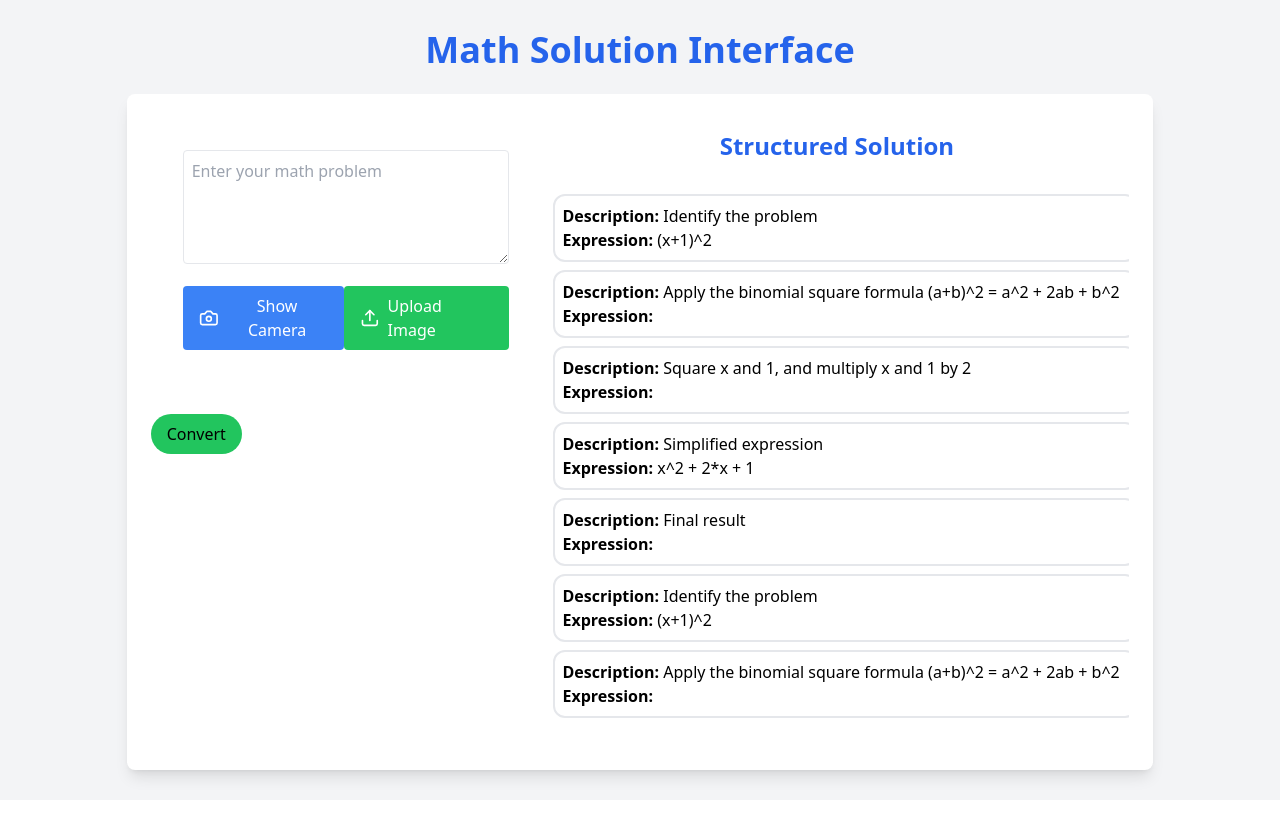
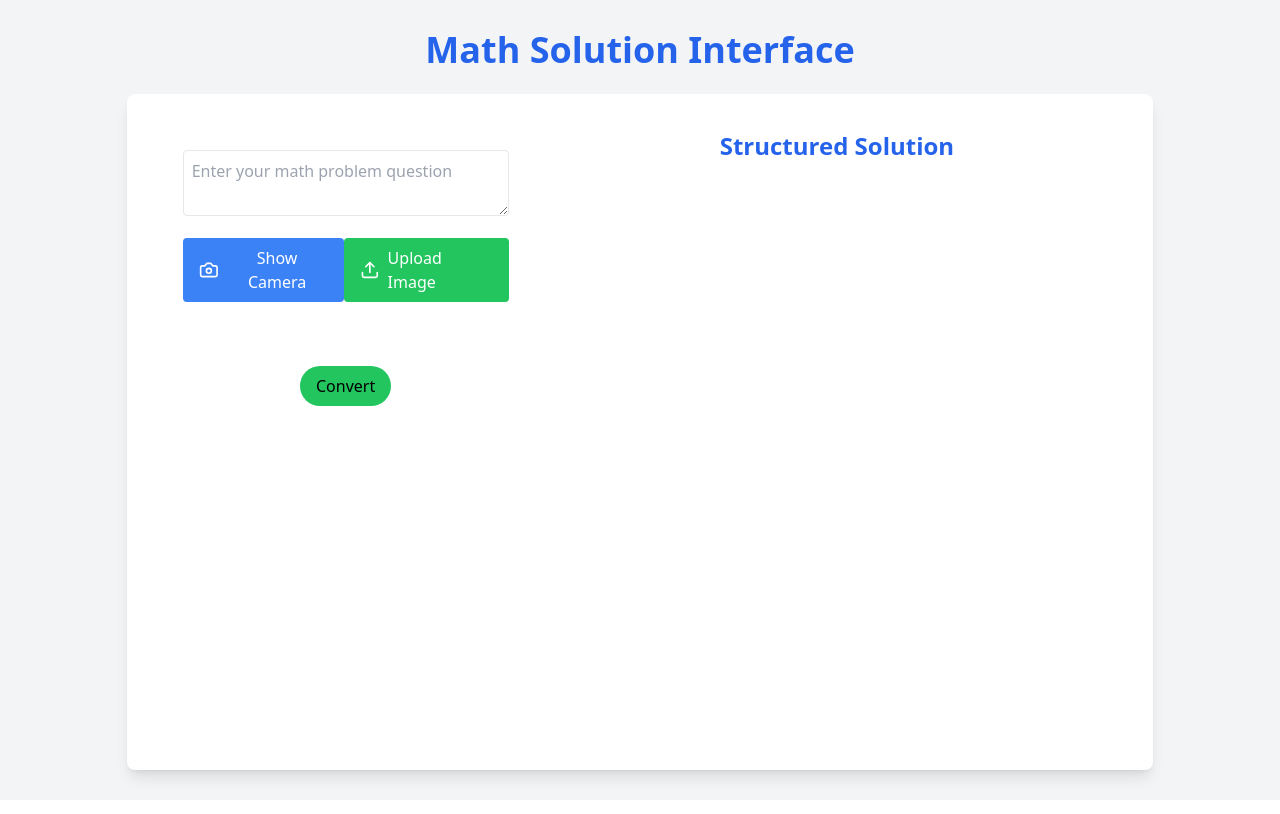
Before and after one commit to Davshiv20/mathFormalizer, a React (Vite) app in the folder math-solution-interface/: page / in a window 1280 px wide. Built offline with nearby package versions, Linux system fonts and the light colour scheme.

Commit message:
Prompt Change and UI Changes

```diff
--- a/math-solution-interface/src/App.jsx
+++ b/math-solution-interface/src/App.jsx
@@ -14,7 +14,7 @@ function App() {
         <div className="w-5/6 bg-white rounded-lg shadow-lg p-6 flex gap-1 h-[90%]">
           <div className="w-2/5">
             <MathInput />
-            <div className="mt-4">
+            <div className="mt-4 flex justify-center">
               <ConvertButton />
             </div>
           </div>
--- a/math-solution-interface/src/components/MathInput.jsx
+++ b/math-solution-interface/src/components/MathInput.jsx
@@ -63,9 +63,10 @@ const MathInput = () => {
         className="w-full p-2 border rounded mb-4"
         value={input}
         onChange={handleInputChange}
-        placeholder="Enter your math problem"
-        rows="4"
+        placeholder="Enter your math problem question"
+        rows="2"
       />
+
       <div className="flex justify-between mb-4">
         <button
           onClick={() => setShowCamera(!showCamera)}
--- a/math-solution-interface/src/components/StructuredSolution.jsx
+++ b/math-solution-interface/src/components/StructuredSolution.jsx
@@ -67,18 +67,18 @@ const StructuredSolution = () => {
   if (isLoading) return <p>Processing...</p>;
   if (error) return <p>Error: {error}</p>;
   // if (!structuredSolution) return null;
-
+  // console.log(structuredSolution);
   return (
     <div className="h-[95%]">
-      {/* <pre>{structuredSolution}</pre> */}
       <div className="h-[90%] overflow-x-scroll">
-        {data.map((step, index) => (
+        <pre>{structuredSolution}</pre>
+        {/* {data.map((step, index) => (
           <SingleStep
             key={index}
             description={step.description}
             expression={step.expression}
           />
-        ))}
+        ))} */}
       </div>
     </div>
   );
```
Also changed, not shown: 1 other file (tests, documents, lock files or other folders).
